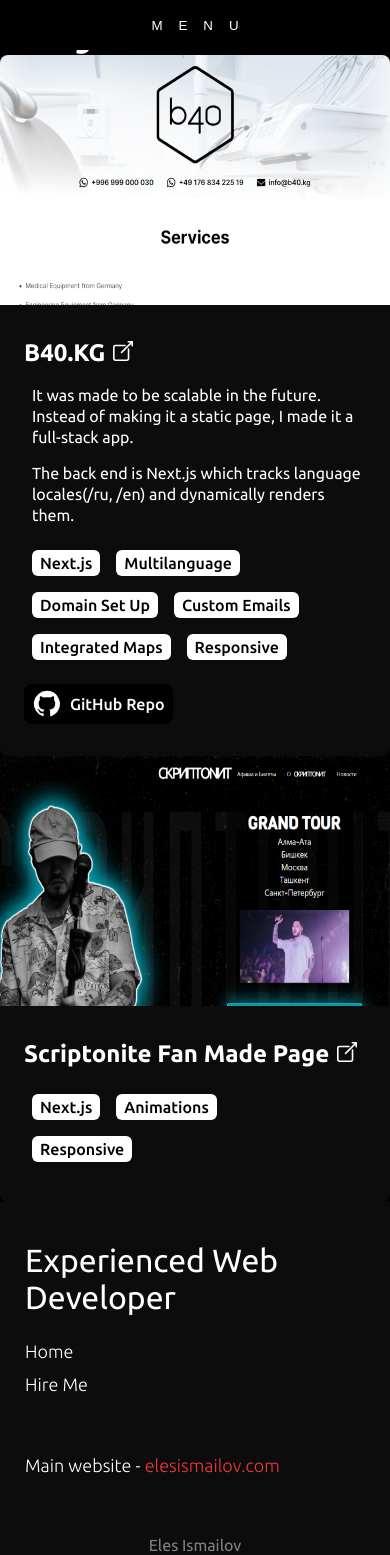
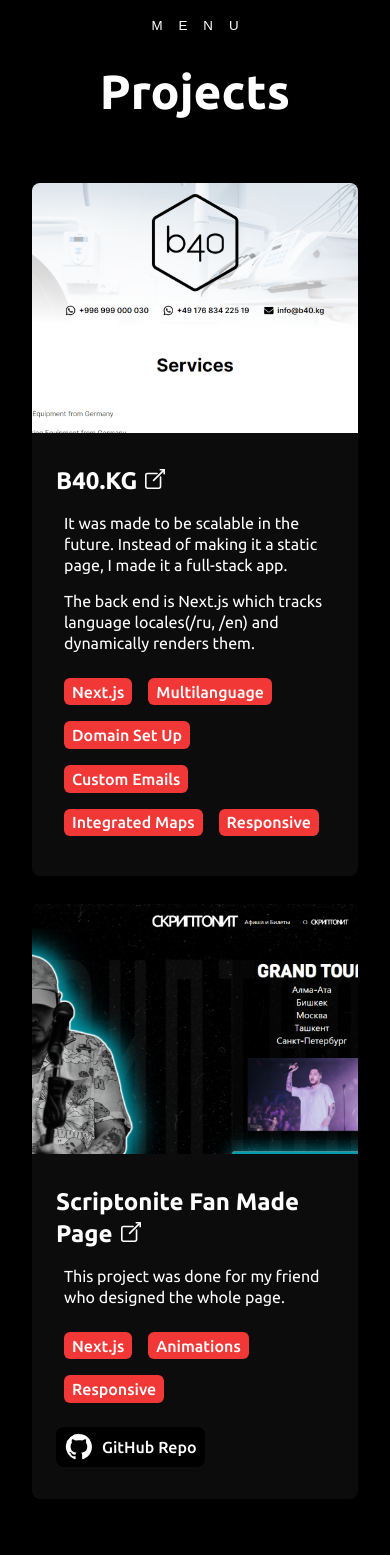
Before and after one commit to elesismailov/dev.elesismailov.com, a Next.js app: page /projects in a window 390 px wide. Shown: the top 1555 px of the page. Built offline with nearby package versions, Linux system fonts and the light colour scheme.

Commit message:
Style Projects page

```diff
--- /dev/null
+++ b/components/ProjectsSection.js
@@ -0,0 +1,47 @@
+
+export default function ProjectsSection({data}) {
+
+    return (<>
+        <section className="projects">
+            <ul className="projects">
+                {data.projects.map((p, i) => Project({p: p, key: i}))}
+            </ul>
+        </section>
+
+    </>)
+}
+
+function Project({p, key}) {
+    return (
+    <li key={key} className="project ">
+        <div className="preview " >
+            <a href={p.link} target="_blank" className="" tabindex="-1">
+                <img src={p.preview} alt={p.previewAltText} className="" width="448" height="250" />
+            </a>
+        </div>
+        <div className="text-block">
+            <h3><a href={p.link} target="_blank" aria-label="Live Preview" title="Live Preview"
+                className="external " >{p.title}</a></h3>
+            <div className="description ">
+
+                <div className="texts ">
+                    {p.description.map((t, i) => <p key={i}>{ t }</p>)}
+                </div>
+                <ul className="tags ">
+                    {p.tags.map((tag, i) => <li key={i}>{ tag }</li>)}
+                </ul>
+            </div>
+        {p.githubLink &&
+            <a href={p.githubLink} target="_blank" aria-label="Github Repository" className="github-link">
+                <svg xmlns="http://www.w3.org/2000/svg" width="30" height="30" fill="none" viewBox="0 0 16 16">
+                    <title>Github Repo</title>
+                    <path fill="#fff" d="M7.938 1a6.936 6.936 0 0 0-2.194 13.519c.347.06.477-.147.477-.33 0-.164-.009-.71-.009-1.292-1.743.321-2.194-.424-2.332-.815-.078-.2-.417-.815-.712-.98-.242-.13-.59-.45-.008-.46.546-.008.936.504 1.066.712.625 1.05 1.622.754 2.021.572.06-.45.243-.754.442-.928-1.543-.173-3.156-.771-3.156-3.425a2.7 2.7 0 0 1 .71-1.865c-.069-.173-.311-.884.07-1.838 0 0 .581-.182 1.908.711a6.438 6.438 0 0 1 1.734-.234c.59 0 1.18.078 1.735.234 1.327-.902 1.908-.711 1.908-.711.381.954.138 1.665.069 1.838.442.486.711 1.102.711 1.865 0 2.662-1.622 3.252-3.165 3.425.251.217.468.633.468 1.284 0 .928-.009 1.673-.009 1.908 0 .182.13.398.477.33a6.949 6.949 0 0 0 4.2-9.238A6.935 6.935 0 0 0 7.937 1z"/>
+                </svg>
+                GitHub Repo
+            </a>
+        }
+        </div>
+    </li>
+    );
+
+}
--- a/pages/projects/index.js
+++ b/pages/projects/index.js
@@ -5,6 +5,7 @@
 
 import Header from '@/components/Header';
 import Footer from '@/components/Footer';
+import ProjectsSection from '@/components/ProjectsSection';
 import NoLocale from '@/components/NoLocale';
 
 export default function ProjectsIndex() {
@@ -26,47 +27,10 @@
 
             <h1>{ data.h1 }</h1>
 
-            <ul className="projects">
-                {data.projects.map((p, i) => Project({p: p, key: i}))}
-            </ul>
+            <ProjectsSection data={data}/>
         </main>
 
         <Footer data={data} />
 
     </>)
 }
-
-function Project({p, key}) {
-    return (
-    <li key={key} className="project ">
-        <div className="preview " >
-            <a href={p.link} target="_blank" className="" tabindex="-1">
-                <img src={p.preview} alt={p.previewAltText} className="" width="448" height="250" />
-            </a>
-        </div>
-        <div className="text-block">
-            <h3><a href={p.link} target="_blank" aria-label="Live Preview" title="Live Preview"
-                className="external " >{p.title}</a></h3>
-            <div className="description ">
-
-                <div className="texts ">
-                    {p.description.map((t, i) => <p key={i}>{ t }</p>)}
-                </div>
-                <ul className="tags ">
-                    {p.tags.map((tag, i) => <li key={i}>{ tag }</li>)}
-                </ul>
-            </div>
-        {p.githubLink &&
-            <a href={p.githubLink} target="_blank" aria-label="Github Repository" className="github-link">
-                <svg xmlns="http://www.w3.org/2000/svg" width="30" height="30" fill="none" viewBox="0 0 16 16">
-                    <title>Github Repo</title>
-                    <path fill="#fff" d="M7.938 1a6.936 6.936 0 0 0-2.194 13.519c.347.06.477-.147.477-.33 0-.164-.009-.71-.009-1.292-1.743.321-2.194-.424-2.332-.815-.078-.2-.417-.815-.712-.98-.242-.13-.59-.45-.008-.46.546-.008.936.504 1.066.712.625 1.05 1.622.754 2.021.572.06-.45.243-.754.442-.928-1.543-.173-3.156-.771-3.156-3.425a2.7 2.7 0 0 1 .71-1.865c-.069-.173-.311-.884.07-1.838 0 0 .581-.182 1.908.711a6.438 6.438 0 0 1 1.734-.234c.59 0 1.18.078 1.735.234 1.327-.902 1.908-.711 1.908-.711.381.954.138 1.665.069 1.838.442.486.711 1.102.711 1.865 0 2.662-1.622 3.252-3.165 3.425.251.217.468.633.468 1.284 0 .928-.009 1.673-.009 1.908 0 .182.13.398.477.33a6.949 6.949 0 0 0 4.2-9.238A6.935 6.935 0 0 0 7.937 1z"/>
-                </svg>
-                GitHub Repo
-            </a>
-        }
-        </div>
-    </li>
-    );
-
-}
--- a/pages/projects/index_data.json
+++ b/pages/projects/index_data.json
@@ -9,17 +9,20 @@
                     "description": ["It was made to be scalable in the future. Instead of making it a static page, I made it a full-stack app.", "The back end is Next.js which tracks language locales(/ru, /en) and dynamically renders them."],
                     "preview": "/preview-1.png",
                     "previewAltText": "B40 Web Page Screenshot",
-                    "githubLink": "http://b40.kg",
+                    "githubLink": "",
                     "link": "http://b40.kg/",
                     "tags": ["Next.js", "Multilanguage", "Domain Set Up", "Custom Emails", "Integrated Maps", "Responsive"]
 
                 },
                 {
                     "title": "Scriptonite Fan Made Page",
-                    "description": [""],
+                    "description": [
+                        "This project was done for my friend who designed the whole page.",
+                        ""
+                    ],
                     "preview": "/preview-2.png",
                     "previewAltText": "Scriptonite Web Page Screenshot",
-                    "githubLink": "",
+                    "githubLink": "https://github.com/elesismailov/scriptonite-website",
                     "link": "http://skriptonit-page.vercel.app/",
                     "tags": ["Next.js", "Animations", "Responsive"]
 
--- a/styles/Projects.module.scss
+++ b/styles/Projects.module.scss
@@ -1,14 +1,40 @@
 
 main.projects-page {
+    max-width: var(--max-width);
+    margin: auto;
 
     h1 {
         font-size: 3rem;
+        text-align: center;
+        margin-top: 4rem;
     }
+    @media only screen and (min-width: 1536px) {
+        h1 {
+            margin-top: 8rem;
+        }
+    }
+}
+
+section.projects {
+    max-width: var(--max-width);
+    margin: auto;
 
     .projects {
+        width: 100%;
+        display: grid;
+        grid-template-columns: repeat(auto-fit, minmax(320px,1fr));
+        gap: 1.75rem;
+        justify-items: center;
+        // align-items: start;
+
+        margin-top: 2rem;
+
+        padding: 4rem 4rem 8rem;
+
 
         .project {
             background: var(--background-2);
+            // border: solid 1px var(--red);
             max-width: 28rem;
             width: 100%;
             overflow: hidden;
@@ -24,6 +50,7 @@
                     height: 100%;
                     > img {
                         width: 100%;
+                        object-fit: cover;
                         transition: transform .3s ease-in-out;
                         &:hover {
                             transform: scale(105%)
@@ -36,18 +63,22 @@
                 padding: 2rem 1.5rem;
                 h3 {
                     a {
-                        color: white;
+                        color: var(--white);
                         font-size: 1.5rem;
                         line-height: 2rem;
+                        transition: color .1s ease-in-out;
 
-                        &.external::after {
+                        &:hover {
+                            color: var(--red);
+                        }
+                        .external::after {
                             content: '';
                             display: inline-block;
                             background: transparent url("/external-link.svg") 0 0 no-repeat;
                             width: 20px;
                             height: 20px;
                             margin-left: 8px;
-                          }
+                            }
                     }
                 }
                 .description {
@@ -68,12 +99,12 @@
                         li {
                             margin: 0.5rem;
                             border-radius: 0.375rem;
-                            background-color: white;
-                            padding-top: 0.25rem;
-                            padding-bottom: 0.25rem;
+                            background-color: var(--red);
+                            padding-top: 0.3rem;
+                            padding-bottom: 0.3rem;
                             padding-left: 0.5rem;
                             padding-right: 0.5rem;
-                            color: black;
+                            color: var(--white);
                             font-weight: 500;
                         }
                     }
@@ -96,4 +127,26 @@
         }
     }
 
+    @media only screen and (max-width: 1024px) {
+        .projects {
+            padding: 3rem 3rem 7rem;
+        }
+
+    }
+    @media only screen and (max-width: 768px) {
+
+    }
+    @media only screen and (max-width: 450px) {
+        .projects {
+            padding: 2rem 2rem 6rem ;
+        }
+    }
+    @media only screen and (min-width: 1536px) {
+        h1 {
+            margin-top: 8rem;
+        }
+        .projects {
+            margin-bottom: auto;
+        }
+    }
 }
--- a/styles/footer.module.scss
+++ b/styles/footer.module.scss
@@ -60,14 +60,14 @@
 
     @media only screen and (max-width: 768px) {
         .wrapper {
-            padding: 50px 60px 30px;
+            padding: 50px 4rem 30px;
         }
     }
     @media only screen and (max-width: 450px) {
 
         .wrapper {
 
-            padding: 40px 25px 30px;
+            padding: 40px 2rem 30px;
 
         }
     }
--- a/styles/globals.scss
+++ b/styles/globals.scss
@@ -53,6 +53,16 @@
   text-decoration: none;
 }
 
+.external::after {
+    content: '';
+    display: inline-block;
+    background: transparent url("/external-link.svg") 0 0 no-repeat;
+    width: 20px;
+    height: 20px;
+    margin-left: 8px;
+}
+
+
 ul, ol {
   list-style: none;
 }
--- a/styles/header.module.scss
+++ b/styles/header.module.scss
@@ -11,11 +11,14 @@
         transition: opacity .1s ease;
 
         position: absolute;
+        z-index: 999;
+
         inset: 0;
     }
 
     .float {
         position: fixed;
+        z-index: 999;
         width: 70px;
 
         left: 0;
@@ -38,6 +41,8 @@
     .wrapper {
         // display: none;
         position: fixed;
+        z-index: 999;
+
         background-color: var(--white);
 
         width: 300px;
```
